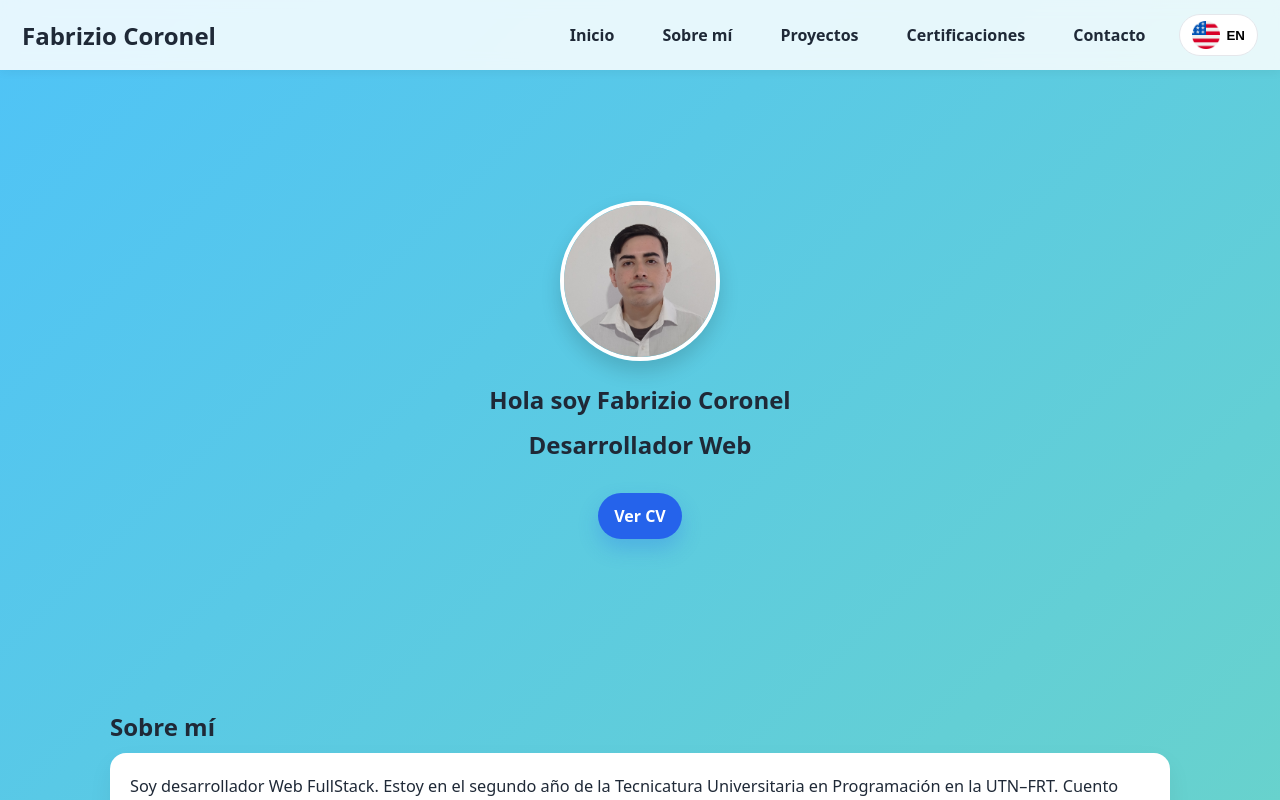
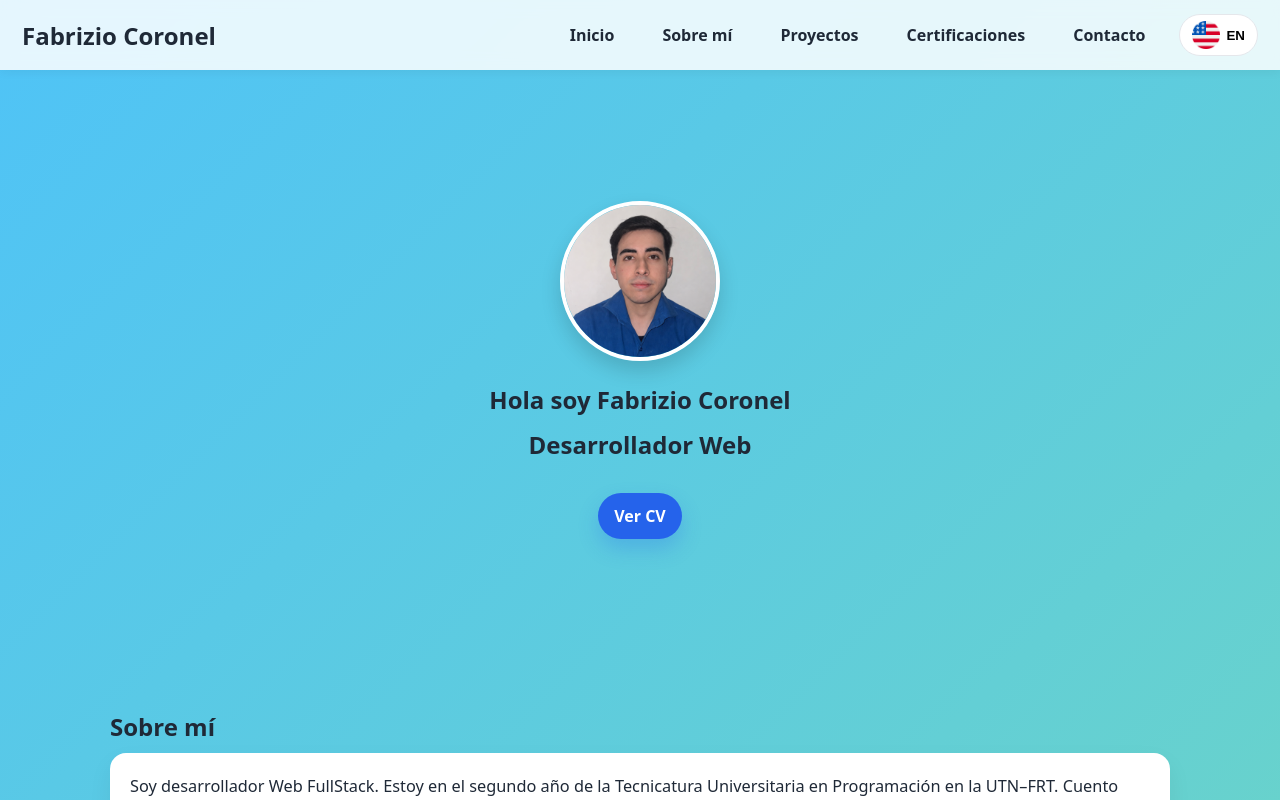
Before and after one commit to farz21/portfolio-web, a React (Vite) app: page / in a window 1280 px wide. Shown: the top 800 px of the page. Built offline with nearby package versions, Linux system fonts and the light colour scheme.

Commit message:
feat:foto actualizada

```diff
--- a/src/components/Hero.jsx
+++ b/src/components/Hero.jsx
@@ -18,7 +18,7 @@ export default function Hero({ texts, lang }) {
     >
       <img
         className="avatar"
-        src="/foto-perfil.jpg"
+        src="/foto-perfil.png"
         alt="Foto de Fabrizio Coronel"
       />
 
```
Also changed, not shown: public/foto-perfil.jpg (deleted), public/foto-perfil.png (added).
